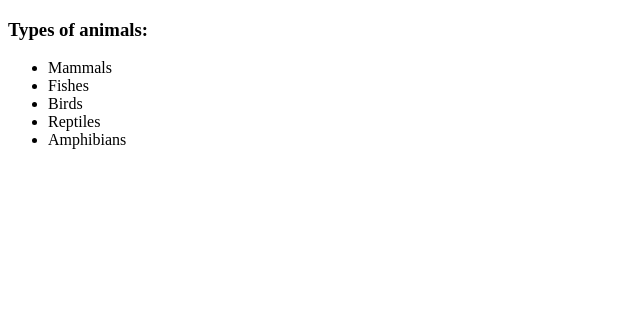
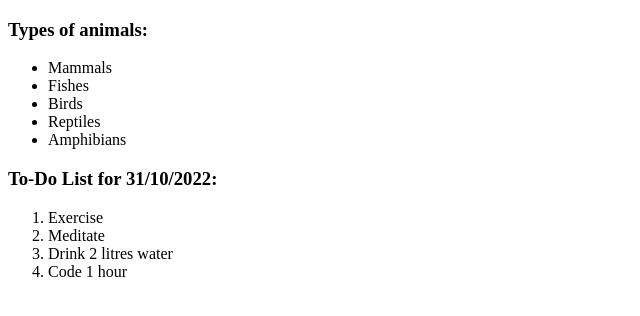
Before and after one commit to anant13u/git_test, a plain HTML site: page html_lists.html in a window 1280 px wide. Shown: the whole page, without its empty margins (0-640 px from the left). Drawn offline with Linux system fonts and the light colour scheme.

Commit message:
Added an ordered list to the Lists file.

```diff
--- a/html_lists.html
+++ b/html_lists.html
@@ -15,5 +15,12 @@
         <li>Reptiles</li>
         <li>Amphibians</li>
     </ul>
+    <h3>To-Do List for 31/10/2022:</h3>
+    <ol>
+        <li>Exercise</li>
+        <li>Meditate</li>
+        <li>Drink 2 litres water</li>
+        <li>Code 1 hour</li>
+    </ol>
 </body>
 </html>
```
